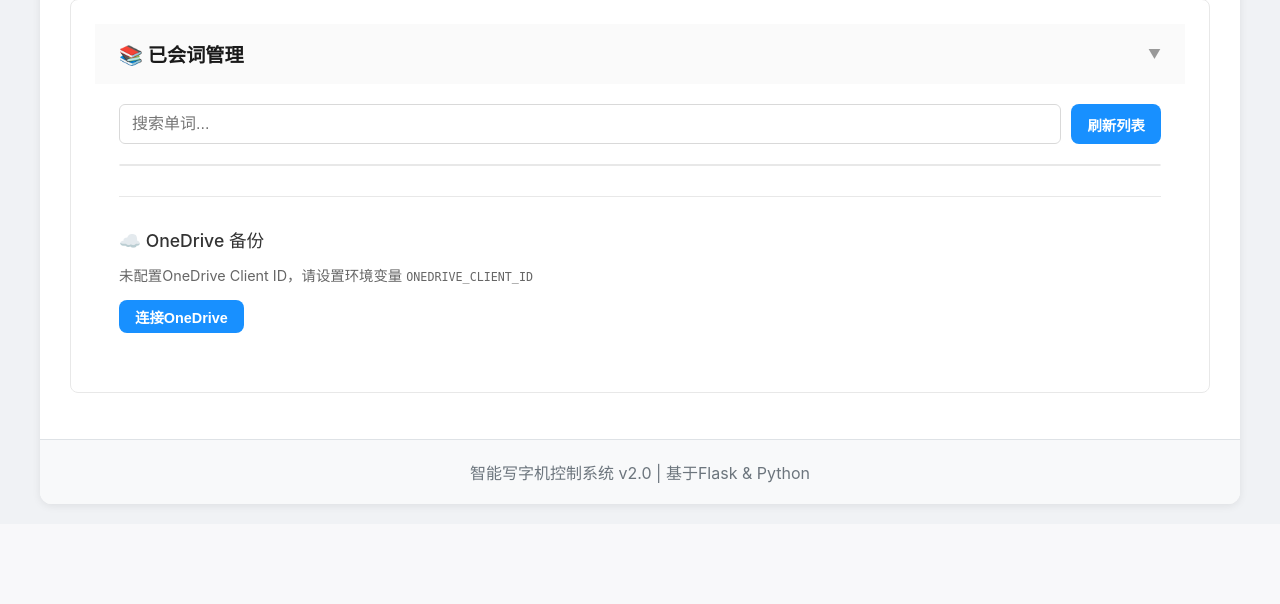
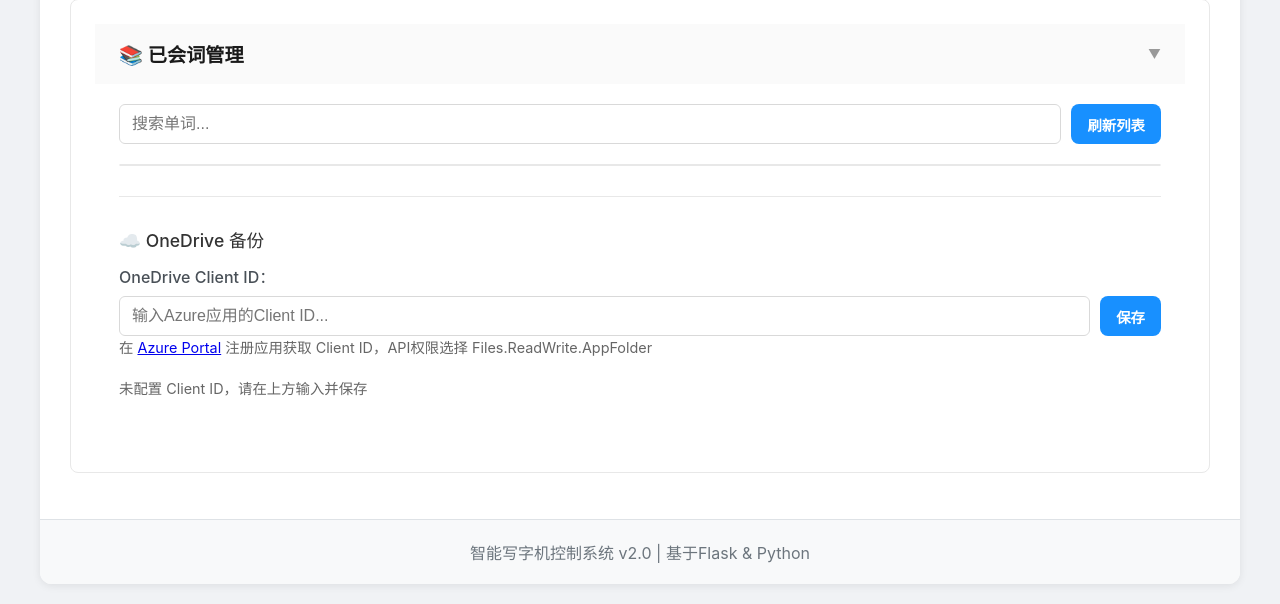
Before and after one commit to hefeng-github/DreamWord, a Flask app: page / in a window 1280 px wide, after a click that opens the changed part. Shown: the part 775-1379 px from the top of the page. Before the commit the page ends 1284 px from the top, so only its background shows below. Run offline with Flask 3, Linux system fonts and the light colour scheme.

Commit message:
feat: OneDrive Client ID 可在WebUI上配置，无需环境变量

```diff
--- a/app.py
+++ b/app.py
@@ -525,12 +525,25 @@ def api_remove_known_word():
         return jsonify({'success': False, 'error': str(e)})
 
 
-ONEDRIVE_CLIENT_ID = os.environ.get('ONEDRIVE_CLIENT_ID', '')
+ONEDRIVE_CONFIG_FILE = 'onedrive_config.json'
+
+
+def _get_onedrive_client_id():
+    env_val = os.environ.get('ONEDRIVE_CLIENT_ID', '')
+    if env_val:
+        return env_val
+    if os.path.exists(ONEDRIVE_CONFIG_FILE):
+        try:
+            with open(ONEDRIVE_CONFIG_FILE, 'r', encoding='utf-8') as f:
+                return json.load(f).get('client_id', '')
+        except Exception:
+            pass
+    return ''
 
 
 def _get_onedrive_backup():
     from src.modules.onedrive_backup import OneDriveBackup
-    return OneDriveBackup(client_id=ONEDRIVE_CLIENT_ID)
+    return OneDriveBackup(client_id=_get_onedrive_client_id())
 
 
 @app.route('/api/onedrive/auth', methods=['POST'])
@@ -571,16 +584,31 @@ def api_onedrive_poll():
 @app.route('/api/onedrive/status', methods=['GET'])
 def api_onedrive_status():
     try:
-        if not ONEDRIVE_CLIENT_ID:
-            return jsonify({'success': True, 'configured': False})
-        backup = _get_onedrive_backup()
+        client_id = _get_onedrive_client_id()
+        configured = bool(client_id)
+        backup = _get_onedrive_backup() if configured else None
         return jsonify({
             'success': True,
-            'configured': True,
-            'authorized': backup.is_authorized()
+            'configured': configured,
+            'authorized': backup.is_authorized() if backup else False,
+            'client_id_set': bool(client_id)
         })
     except Exception:
-        return jsonify({'success': True, 'configured': bool(ONEDRIVE_CLIENT_ID), 'authorized': False})
+        return jsonify({'success': True, 'configured': False, 'authorized': False, 'client_id_set': False})
+
+
+@app.route('/api/onedrive/config', methods=['POST'])
+def api_onedrive_config():
+    try:
+        data = _json_data()
+        client_id = data.get('client_id', '').strip()
+        if not client_id:
+            return _error('Client ID 不能为空')
+        with open(ONEDRIVE_CONFIG_FILE, 'w', encoding='utf-8') as f:
+            json.dump({'client_id': client_id}, f, indent=2)
+        return jsonify({'success': True, 'message': 'Client ID 已保存'})
+    except Exception as e:
+        return jsonify({'success': False, 'error': str(e)})
 
 
 @app.route('/api/onedrive/backup', methods=['POST'])
--- a/static/js/app.js
+++ b/static/js/app.js
@@ -669,21 +669,40 @@ async function checkOnedriveStatus() {
     try {
         const resp = await fetch(API_BASE + '/api/onedrive/status');
         const data = await resp.json();
-        if (!data.configured) {
-            document.getElementById('onedrive-status').innerHTML = '未配置OneDrive Client ID，请设置环境变量 <code>ONEDRIVE_CLIENT_ID</code>';
+        const connectBtn = document.getElementById('btn-onedrive-connect');
+        const backupBtn = document.getElementById('btn-onedrive-backup');
+        const listBtn = document.getElementById('btn-onedrive-list');
+        const disconnectBtn = document.getElementById('btn-onedrive-disconnect');
+        const statusEl = document.getElementById('onedrive-status');
+
+        if (!data.configured || !data.client_id_set) {
+            statusEl.innerHTML = '未配置 Client ID，请在上方输入并保存';
+            hide(connectBtn); hide(backupBtn); hide(listBtn); hide(disconnectBtn);
             return;
         }
         if (data.authorized) {
-            document.getElementById('onedrive-status').innerHTML = '已连接OneDrive';
-            document.getElementById('btn-onedrive-connect').classList.add('hidden');
-            document.getElementById('btn-onedrive-backup').classList.remove('hidden');
-            document.getElementById('btn-onedrive-list').classList.remove('hidden');
-            document.getElementById('btn-onedrive-disconnect').classList.remove('hidden');
+            statusEl.innerHTML = '已连接OneDrive';
+            hide(connectBtn);
+            show(backupBtn); show(listBtn); show(disconnectBtn);
         } else {
-            document.getElementById('onedrive-status').innerHTML = '未连接OneDrive';
-            document.getElementById('btn-onedrive-connect').classList.remove('hidden');
+            statusEl.innerHTML = '已配置 Client ID，点击「连接OneDrive」授权';
+            show(connectBtn);
+            hide(backupBtn); hide(listBtn); hide(disconnectBtn);
         }
     } catch {}
+}
+
+function saveOnedriveClientId() {
+    const clientId = document.getElementById('onedrive-client-id').value.trim();
+    if (!clientId) return showNotification('请输入 Client ID', 'error');
+    apiRequest({
+        url: '/api/onedrive/config',
+        json: { client_id: clientId },
+        onSuccess() {
+            showNotification('Client ID 已保存', 'success');
+            checkOnedriveStatus();
+        }
+    });
 }
 
 function onedriveConnect() {
--- a/templates/index.html
+++ b/templates/index.html
@@ -152,9 +152,19 @@
                         <hr class="section-divider">
 
                         <h3>☁️ OneDrive 备份</h3>
+                        <div id="onedrive-config-section">
+                            <div class="form-group">
+                                <label for="onedrive-client-id">OneDrive Client ID：</label>
+                                <div class="input-row">
+                                    <input type="text" id="onedrive-client-id" class="flex-input" placeholder="输入Azure应用的Client ID...">
+                                    <button class="btn btn-primary btn-small" onclick="saveOnedriveClientId()">保存</button>
+                                </div>
+                                <p class="hint-text">在 <a href="https://portal.azure.com/" target="_blank">Azure Portal</a> 注册应用获取 Client ID，API权限选择 Files.ReadWrite.AppFolder</p>
+                            </div>
+                        </div>
                         <div id="onedrive-status" class="hint-text"></div>
                         <div class="btn-row">
-                            <button class="btn btn-primary btn-small" onclick="onedriveConnect()" id="btn-onedrive-connect">连接OneDrive</button>
+                            <button class="btn btn-primary btn-small hidden" onclick="onedriveConnect()" id="btn-onedrive-connect">连接OneDrive</button>
                             <button class="btn btn-primary btn-small hidden" onclick="onedriveBackup()" id="btn-onedrive-backup">备份到OneDrive</button>
                             <button class="btn btn-secondary btn-small hidden" onclick="onedriveListBackups()" id="btn-onedrive-list">查看备份</button>
                             <button class="btn btn-danger btn-small hidden" onclick="onedriveDisconnect()" id="btn-onedrive-disconnect">断开连接</button>
```
Also changed, not shown: 1 other file.
